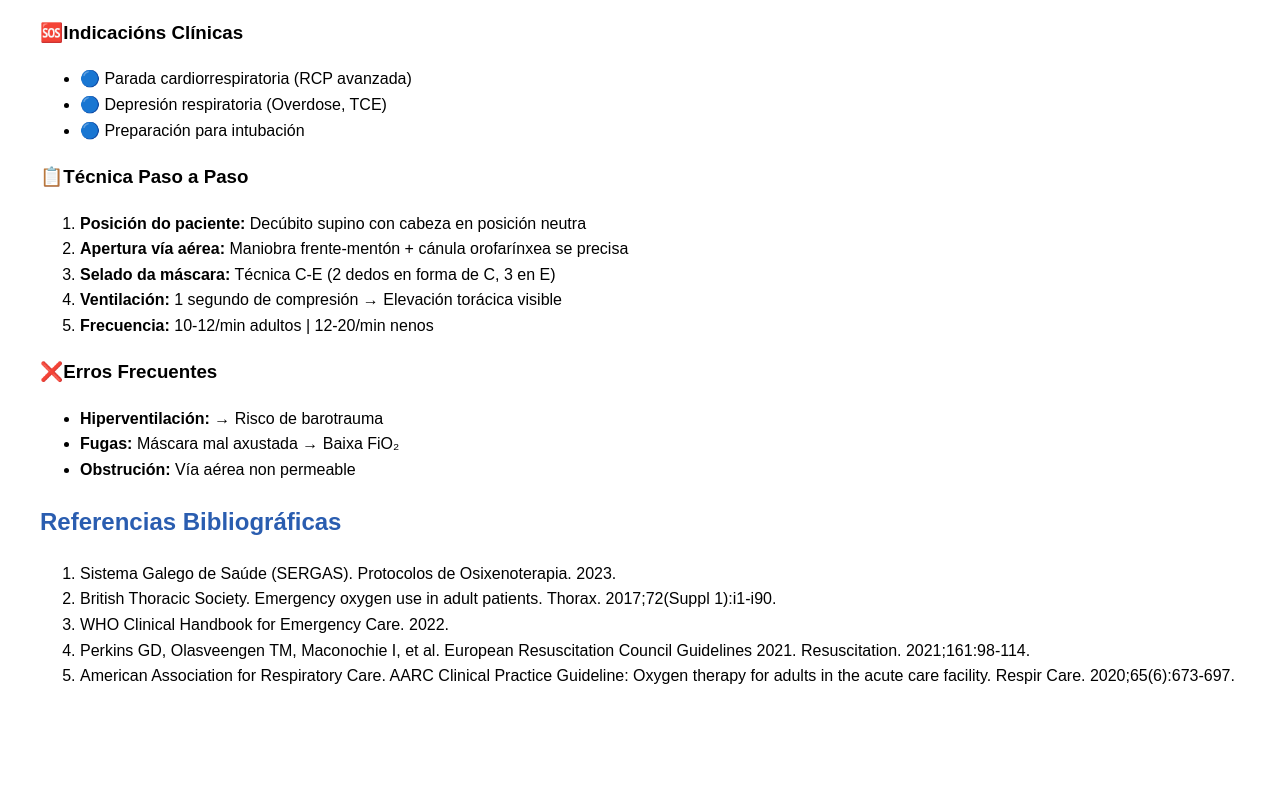
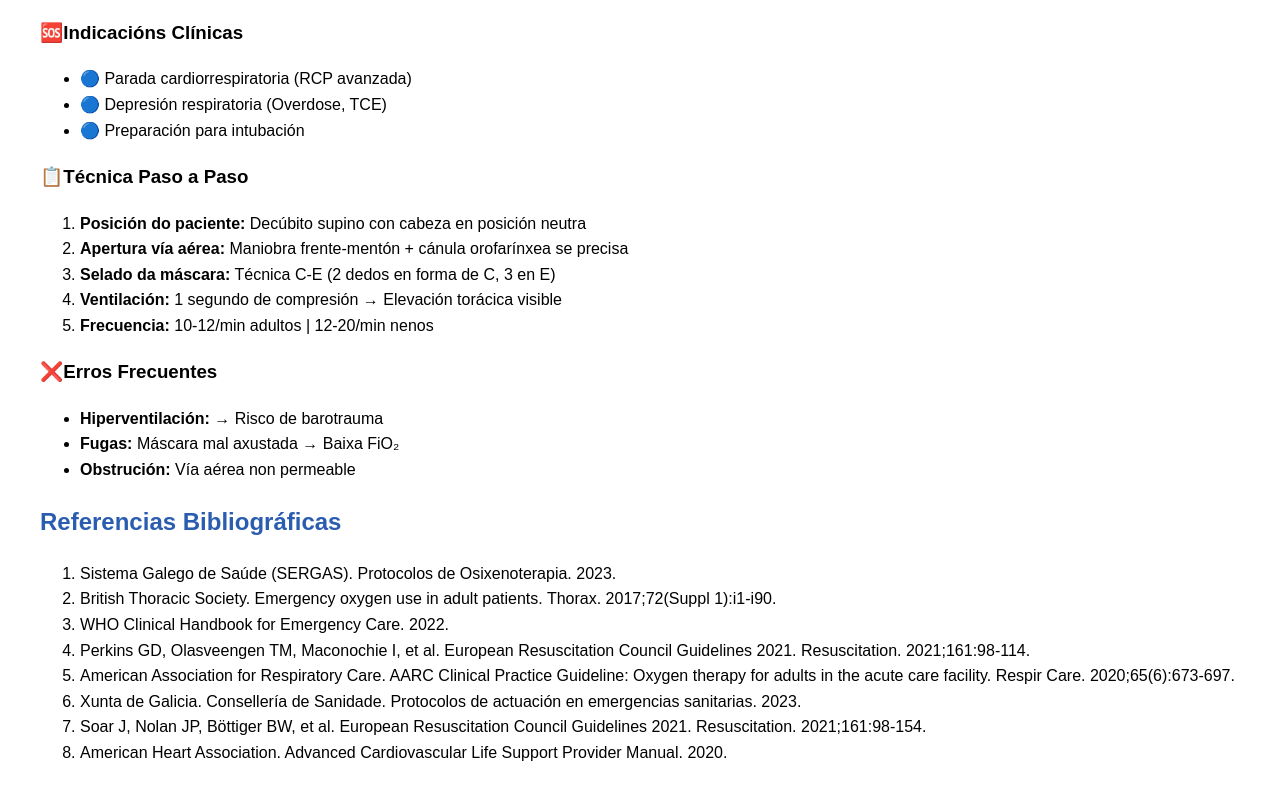
Before and after one commit to Crospirit/osixenoterapia, a plain HTML site: page index.html in a window 1280 px wide. Shown: the part 1730-2530 px from the top of the page. Before the commit the page ends 2459 px from the top, so only its background shows below. Drawn offline with Linux system fonts and the light colour scheme.

Commit message:
Update index.html

```diff
--- a/index.html
+++ b/index.html
@@ -122,6 +122,9 @@
     <li>WHO Clinical Handbook for Emergency Care. 2022.</li>
     <li>Perkins GD, Olasveengen TM, Maconochie I, et al. European Resuscitation Council Guidelines 2021. Resuscitation. 2021;161:98-114.</li>
     <li>American Association for Respiratory Care. AARC Clinical Practice Guideline: Oxygen therapy for adults in the acute care facility. Respir Care. 2020;65(6):673-697.</li>
+     <li>Xunta de Galicia. Consellería de Sanidade. Protocolos de actuación en emergencias sanitarias. 2023.</li>
+    <li>Soar J, Nolan JP, Böttiger BW, et al. European Resuscitation Council Guidelines 2021. Resuscitation. 2021;161:98-154.</li>
+    <li>American Heart Association. Advanced Cardiovascular Life Support Provider Manual. 2020.</li>
 </ol>
 
 </body>
```
